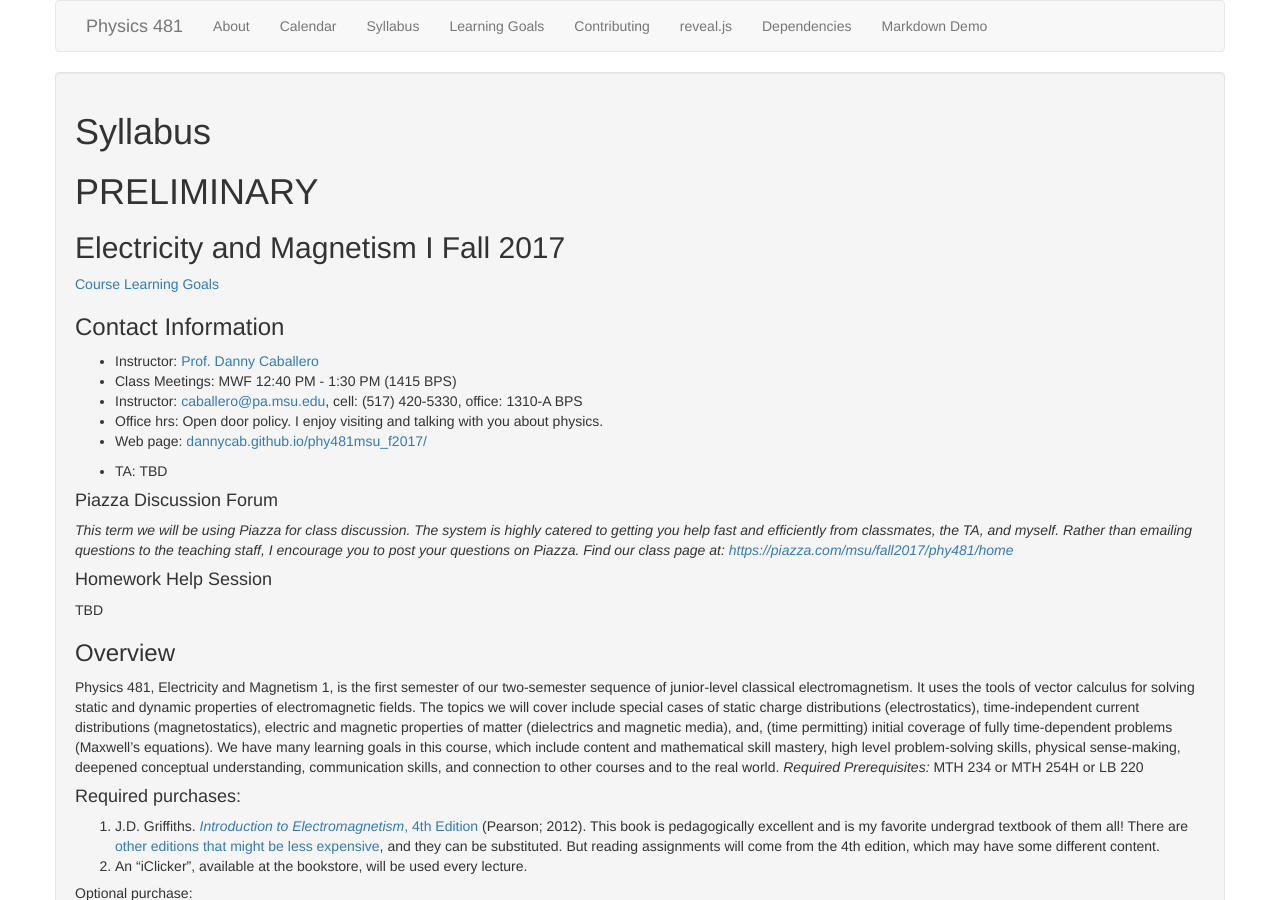
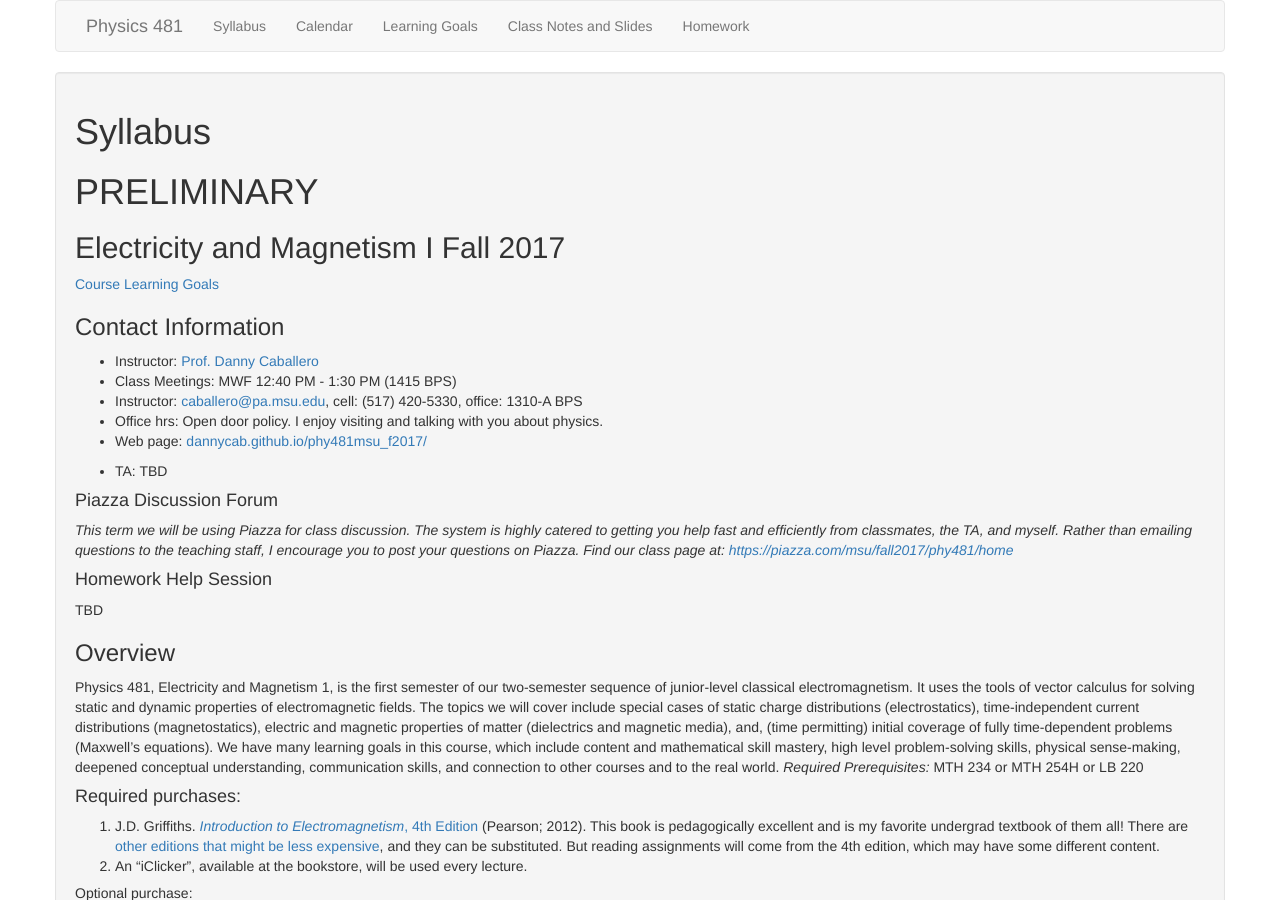
Before and after one commit to dannycab/phy481msu_f2017, a Jekyll site: the page built from index.md, in a window 1280 px wide and 900 px high. Built offline with Jekyll 4.4.1, drawn with Linux system fonts in a browser that asks for light colours.

Commit message:
updated with bug fix

```diff
--- a/_includes/header.html
+++ b/_includes/header.html
@@ -5,16 +5,16 @@
     </div>
     <ul class="nav navbar-nav">
 
-    <!--<li>  <a class="page-link" href="{{ site.baseurl }}/index.html">Syllabus</a></li>
+    <li>  <a class="page-link" href="{{ site.baseurl }}/index.html">Syllabus</a></li>
       <li><a class="page-link" href="{{ site.baseurl }}/calendar.html">Calendar</a></li>
       <li><a class="page-link" href="{{ site.baseurl }}/learning_goals.html">Learning Goals</a></li>
       <li><a class="page-link" href="{{ site.baseurl }}/notes/index.html">Class Notes and Slides</a></li>
-    <li>  <a class="page-link" href="{{ site.baseurl }}/assignments/index.html">Homework</a></li>-->
-      {% for my_page in site.pages %}
+    <li>  <a class="page-link" href="{{ site.baseurl }}/assignments/index.html">Homework</a></li>
+    <!--  {% for my_page in site.pages %}
         {% if my_page.title %}
           <li><a href="{{ my_page.url | prepend: site.baseurl }}">{{ my_page.title }}</a></li>
       {% endif %}
-      {% endfor %}
+      {% endfor %}-->
     </ul>
   </div>
 </nav>
```
Also changed, not shown: 6 other files.
